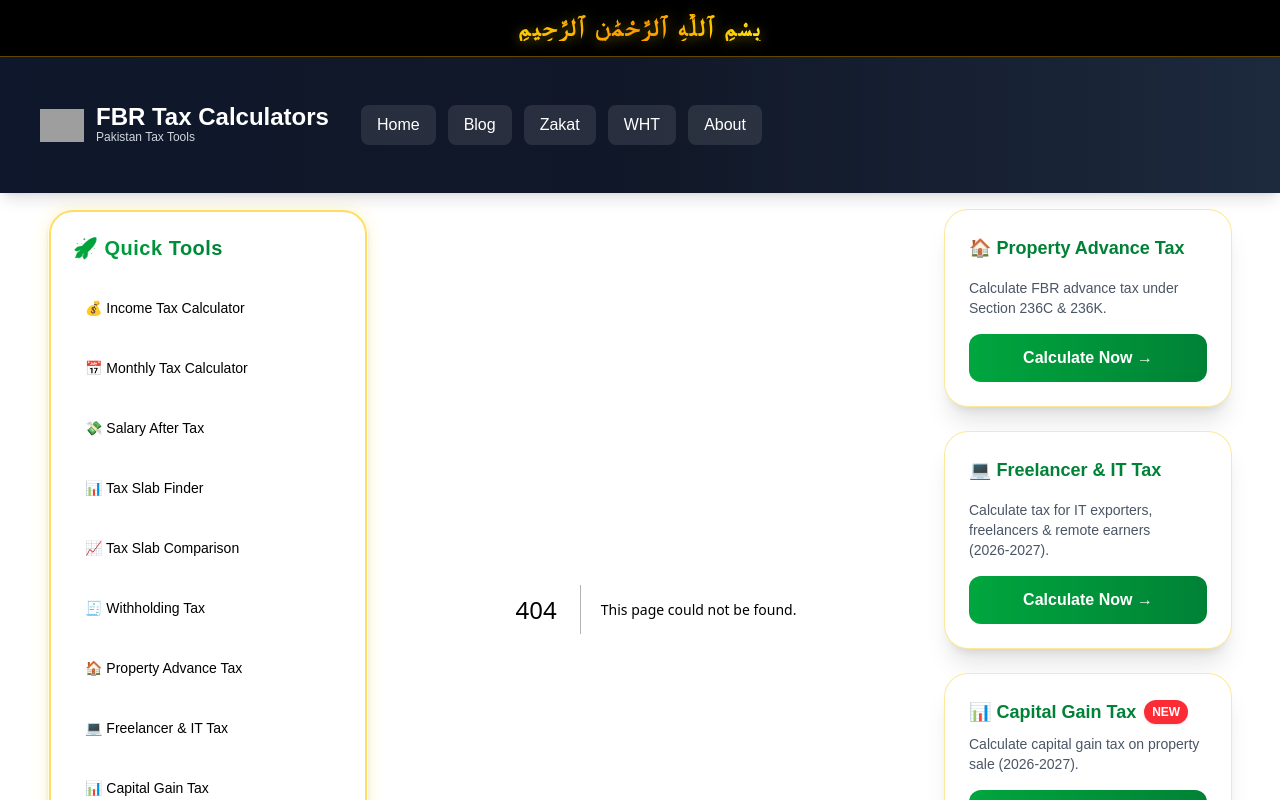
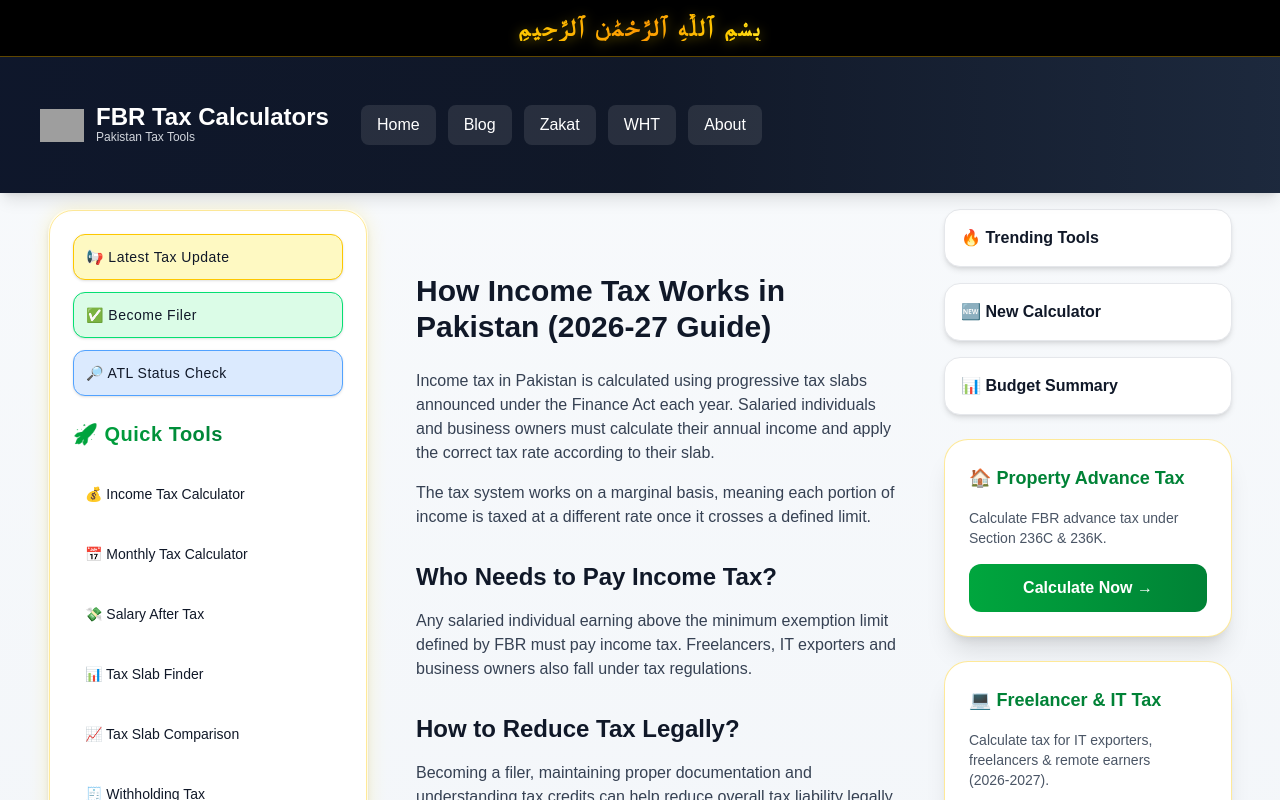
Before and after one commit to muhammadobaid1986/fbrtaxcalculators, a Next.js app: page /how-income-tax-works-in-pakistan in a window 1280 px wide. Before the commit this address had no page. Shown: the top 800 px of the page. Built offline with nearby package versions, Linux system fonts and the light colour scheme; grey boxes are pictures that could not be loaded.

Commit message:
Added income tax guide page to fix 404 error

```diff
--- /dev/null
+++ b/app/how-income-tax-works-in-pakistan/page.tsx
@@ -0,0 +1,42 @@
+export default function IncomeTaxGuide() {
+  return (
+    <div className="max-w-4xl mx-auto py-16 px-6">
+
+      <h1 className="text-3xl font-bold mb-6">
+        How Income Tax Works in Pakistan (2026-27 Guide)
+      </h1>
+
+      <p className="mb-4 text-gray-700">
+        Income tax in Pakistan is calculated using progressive tax slabs
+        announced under the Finance Act each year. Salaried individuals
+        and business owners must calculate their annual income and apply
+        the correct tax rate according to their slab.
+      </p>
+
+      <p className="mb-4 text-gray-700">
+        The tax system works on a marginal basis, meaning each portion
+        of income is taxed at a different rate once it crosses a defined limit.
+      </p>
+
+      <h2 className="text-2xl font-semibold mt-8 mb-4">
+        Who Needs to Pay Income Tax?
+      </h2>
+
+      <p className="mb-4 text-gray-700">
+        Any salaried individual earning above the minimum exemption limit
+        defined by FBR must pay income tax. Freelancers, IT exporters and
+        business owners also fall under tax regulations.
+      </p>
+
+      <h2 className="text-2xl font-semibold mt-8 mb-4">
+        How to Reduce Tax Legally?
+      </h2>
+
+      <p className="mb-4 text-gray-700">
+        Becoming a filer, maintaining proper documentation and understanding
+        tax credits can help reduce overall tax liability legally.
+      </p>
+
+    </div>
+  );
+}
--- a/app/layout.tsx
+++ b/app/layout.tsx
@@ -76,10 +76,7 @@
 </Script>
 
     </head>
-      <body className="bg-white text-gray-900">
-
-
-
+      <body className="bg-gradient-to-br from-gray-50 via-white to-gray-100 text-gray-900">
 
         {/* NAVBAR */}
        {/* Royal Black Bismillah Bar */}
@@ -150,17 +147,33 @@
 </nav>
 
         {/* PAGE CONTENT */}
-        <div className="max-w-[1400px] mx-auto px-6 md:px-8 lg:px-12 flex flex-col md:flex-row gap-6 mt-4">
+        <div className="relative z-10 max-w-[1400px] mx-auto px-6 md:px-8 lg:px-12 flex flex-col md:flex-row gap-6 mt-4">
 
   {/* SIDEBAR */}
   <div className="hidden lg:block">
   <aside className="w-full md:w-80">
   <div className="relative bg-white rounded-3xl shadow-md p-6 sticky top-28 transition border border-transparent">
   {/* Premium Golden Frame */}
-<div className="absolute inset-0 rounded-3xl pointer-events-none border-2 border-yellow-400/60"></div>
+<div className="absolute inset-0 rounded-3xl pointer-events-none border border-yellow-400/40"></div>
 <div className="absolute inset-0 rounded-3xl pointer-events-none shadow-[0_0_20px_rgba(255,215,0,0.2)]"></div>
 
     <h3 className="text-xl font-extrabold mb-6 bg-gradient-to-r from-green-600 to-green-800 bg-clip-text text-transparent tracking-wide">
+      <div className="space-y-3 mb-6">
+
+  <div className="bg-yellow-100 border border-yellow-400 p-3 rounded-xl text-sm text-gray-900 font-medium shadow-sm">
+    📢 <Link href="/latest-budget-2026-27-tax-slabs" className="hover:underline">Latest Tax Update</Link>
+  </div>
+
+  <div className="bg-green-100 border border-green-400 p-3 rounded-xl text-sm text-gray-900 font-medium shadow-sm">
+    ✅ <Link href="/how-to-check-filer-status-pakistan" className="hover:underline">Become Filer</Link>
+  </div>
+
+  <div className="bg-blue-100 border border-blue-400 p-3 rounded-xl text-sm text-gray-900 font-medium shadow-sm">
+    🔎 <Link href="/atl-status-check-pakistan" className="hover:underline">ATL Status Check</Link>
+  </div>
+
+</div>
+
       🚀 Quick Tools
     </h3>
 
@@ -281,6 +294,22 @@
 
  {/* Featured Calculators (Desktop) */}
 <div className="hidden xl:block">
+  {/* Info Cards */}
+<div className="space-y-4 mb-6">
+
+  <div className="bg-white rounded-2xl shadow-md p-4 border border-gray-200 hover:shadow-lg transition">
+    🔥 <span className="font-semibold">Trending Tools</span>
+  </div>
+
+  <div className="bg-white rounded-2xl shadow-md p-4 border border-gray-200 hover:shadow-lg transition">
+    🆕 <span className="font-semibold">New Calculator</span>
+  </div>
+
+ <div className="bg-white rounded-2xl shadow-md p-4 border border-gray-200 hover:shadow-lg transition">
+    📊 <span className="font-semibold">Budget Summary</span>
+  </div>
+
+</div>
   <aside className="w-full md:w-72 space-y-6">
 
     {/* Property Advance Tax */}
--- a/app/page.tsx
+++ b/app/page.tsx
@@ -300,7 +300,7 @@
 </div>
 
       {/* CALCULATOR SECTION */}
-      <div className="max-w-xl mx-auto px-4 bg-white p-8 rounded-2xl shadow-md border border-gray-100 mb-12">
+      <div className="max-w-xl mx-auto px-6 bg-white p-10 rounded-3xl shadow-xl border border-gray-200 mb-16">
         <label className="block text-center text-2xl font-extrabold mb-6 border-b-4 border-green-600 pb-2">
   Select Tax Year
 </label>
@@ -374,7 +374,7 @@
           </div>
         )}
       </div>
-
+<div className="h-px bg-gradient-to-r from-transparent via-gray-300 to-transparent my-12"></div>
 
       {/* TAX SLAB TABLE */}
       <div className="max-w-xl mx-auto bg-white p-6 rounded-2xl shadow mb-12">
@@ -408,7 +408,7 @@
         </div>
       </div>
 
-            {/* TAX YEAR UPDATE BOX */}
+                  {/* TAX YEAR UPDATE BOX */}
       <div className="max-w-4xl mx-auto bg-yellow-50 border-l-4 border-yellow-500 p-6 rounded-xl mb-10">
         <h3 className="text-lg font-bold mb-2">
           Tax Year 2026-27 Update
@@ -513,7 +513,7 @@
         </div>
       </div>
 
-
+      <div className="h-px bg-gradient-to-r from-transparent via-gray-300 to-transparent my-12"></div>
             {/* WHY CHOOSE SECTION */}
       <div className="max-w-5xl mx-auto mb-16">
         <SectionTitle
@@ -600,6 +600,39 @@
       </div>
 
       <div className="max-w-4xl mx-auto mt-16 px-4 text-black-200 space-y-6">
+
+        <div className="h-px bg-gradient-to-r from-transparent via-gray-300 to-transparent my-12"></div>
+
+<section className="max-w-4xl mx-auto bg-white rounded-2xl shadow-md p-8 mb-16">
+  <h2 className="text-2xl font-bold mb-4">
+    Complete Guide to Income Tax in Pakistan
+  </h2>
+
+  <p className="mb-4 text-gray-700">
+    Income tax in Pakistan is calculated using progressive tax slabs announced under the Finance Act.
+    Salaried individuals, freelancers and business owners must calculate annual income and apply
+    the correct slab rate to determine total tax liability.
+  </p>
+
+  <p className="mb-4 text-gray-700">
+  Whether you are a salaried employee, freelancer, property investor
+  or small business owner, understanding how tax slabs apply to your
+  annual income can help you plan better and avoid penalties.
+</p>
+
+
+  <p className="mb-4 text-gray-700">
+    Our detailed guide explains how tax slabs work, how to calculate monthly deductions,
+    how to become a filer, and how to reduce penalties legally.
+  </p>
+
+  <Link
+    href="/how-income-tax-works-in-pakistan"
+    className="text-green-700 font-semibold hover:underline"
+  >
+    Read Complete Guide →
+  </Link>
+</section>
 
   <h2 className="text-2xl font-bold text-black">
     About FBR Tax Calculators
```
